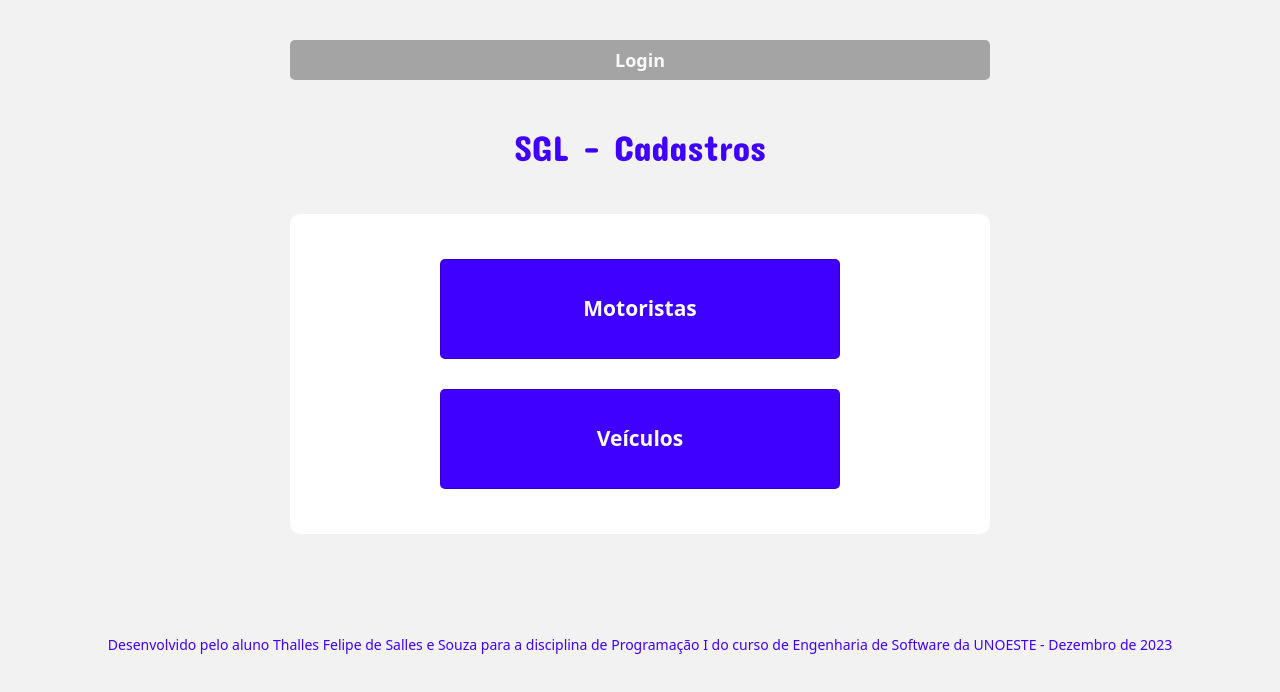
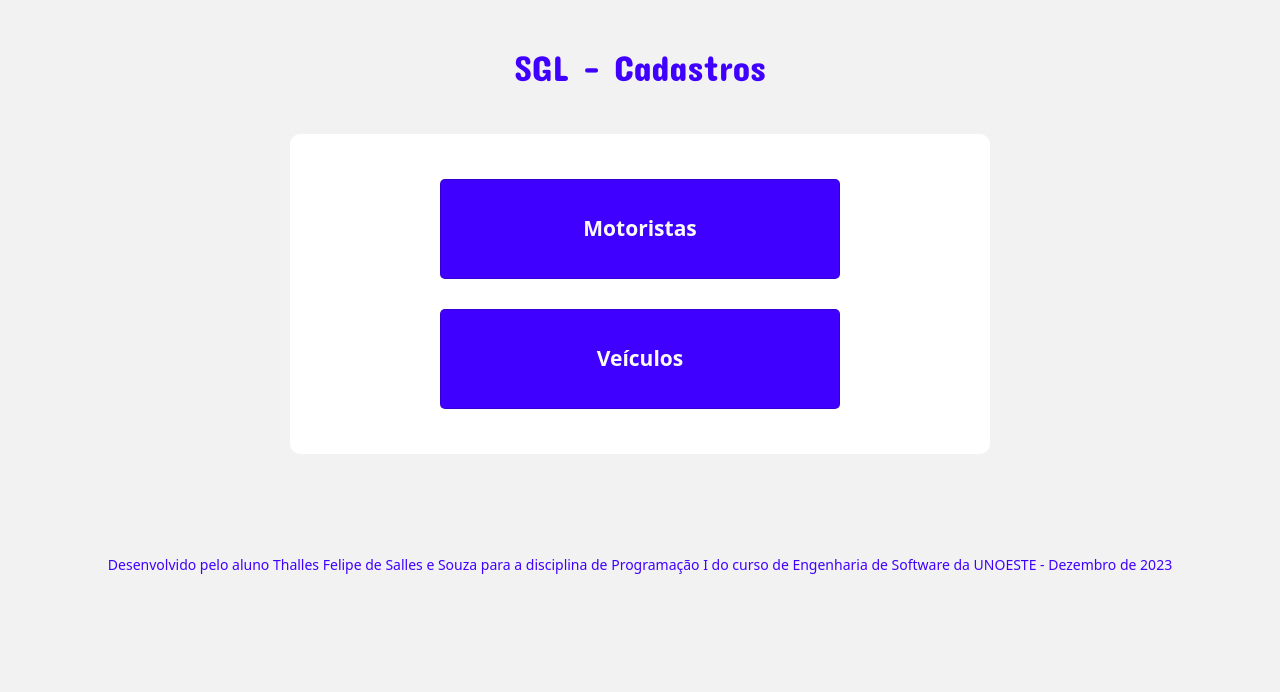
Before and after one commit to thalles08/trabalhofinal, a website: page paginas/protegido/cadastro.html in a window 1280 px wide. Drawn offline with nearby package versions, Linux system fonts and the light colour scheme; files that its build step writes are made by us from their sources.

Commit message:
ajustes css

```diff
--- a/paginas/protegido/cadastro.html
+++ b/paginas/protegido/cadastro.html
@@ -13,9 +13,6 @@
 <body>
   <script src="https://cdn.jsdelivr.net/npm/bootstrap@5.3.2/dist/js/bootstrap.bundle.min.js" integrity="sha384-C6RzsynM9kWDrMNeT87bh95OGNyZPhcTNXj1NW7RuBCsyN/o0jlpcV8Qyq46cDfL" crossorigin="anonymous"></script>
   <header>
-      <div class="menu">
-        <a href="login.html">Login</a>
-      </div>
       <div class="titulo">
           <p>SGL - Cadastros</p>
       </div>
--- a/paginas/publico/css/estilo.css
+++ b/paginas/publico/css/estilo.css
@@ -77,7 +77,7 @@ a {
 .menu {
     background-color: #A4A4A4;
     height: 40px;
-    width: 700px;
+    width: 1200px;
     border-radius: 5px;
     padding: 15px;
     margin: 40px auto 0;
```
